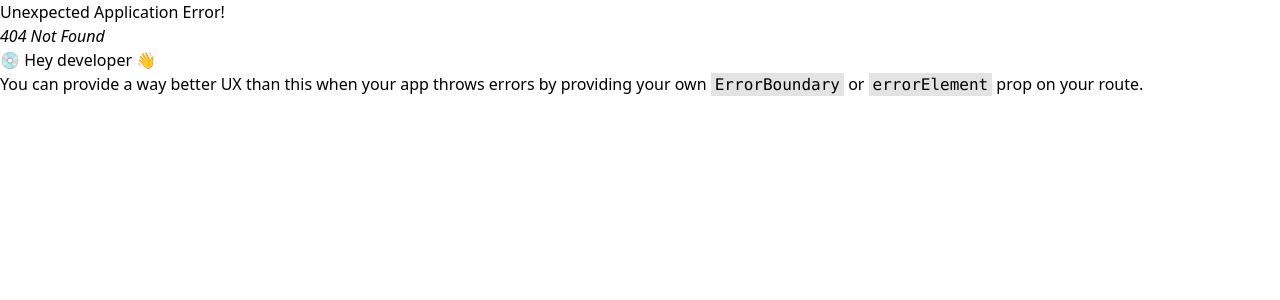
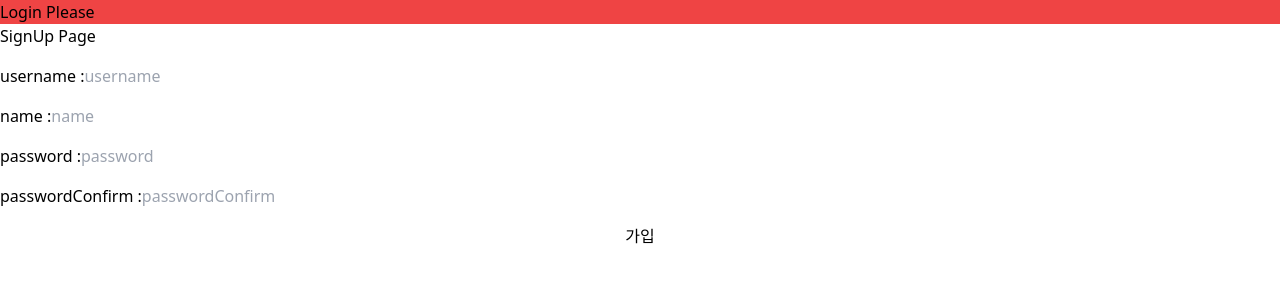
Before and after one commit to taewonnn/Wooma, a React (Vite) app: page /singup in a window 1280 px wide. Before the commit this address had no page. Shown: the top 300 px of the page. Built offline with nearby package versions, Linux system fonts and the light colour scheme.

Commit message:
chore: 파일명 변경

```diff
--- a/src/index.tsx
+++ b/src/index.tsx
@@ -19,10 +19,10 @@ const client = new QueryClient({
 /** 로그인 상태 확인 함수 */
 export const isLoggedIn = () => {
   // 테스트 위해 user 지정
-  const user = 1;
+  // const user = 1;
 
   // 비로그인 시
-  // const user = false;
+  const user = false;
   if (user) {
     return true;
   }
@@ -40,5 +40,5 @@ root.render(
         />
       </QueryClientProvider>
     </RecoilRoot>
-  </React.StrictMode>
+  </React.StrictMode>,
 );
--- a/src/pages/Signup.tsx
+++ b/src/pages/_SignUp.tsx
@@ -89,7 +89,7 @@ function SignUp() {
           <input
             {...register('passwordConfirm', {
               required: '필수: 비밀번호 확인',
-              validate: (value) => value === password || '불일치!',
+              validate: value => value === password || '불일치!',
             })}
             type="password"
             placeholder="passwordConfirm"
```
Also changed, not shown: src/router/router.tsx (+5 -4 lines), src/pages/_SignIn.tsx (renamed from src/pages/Signin.tsx).
